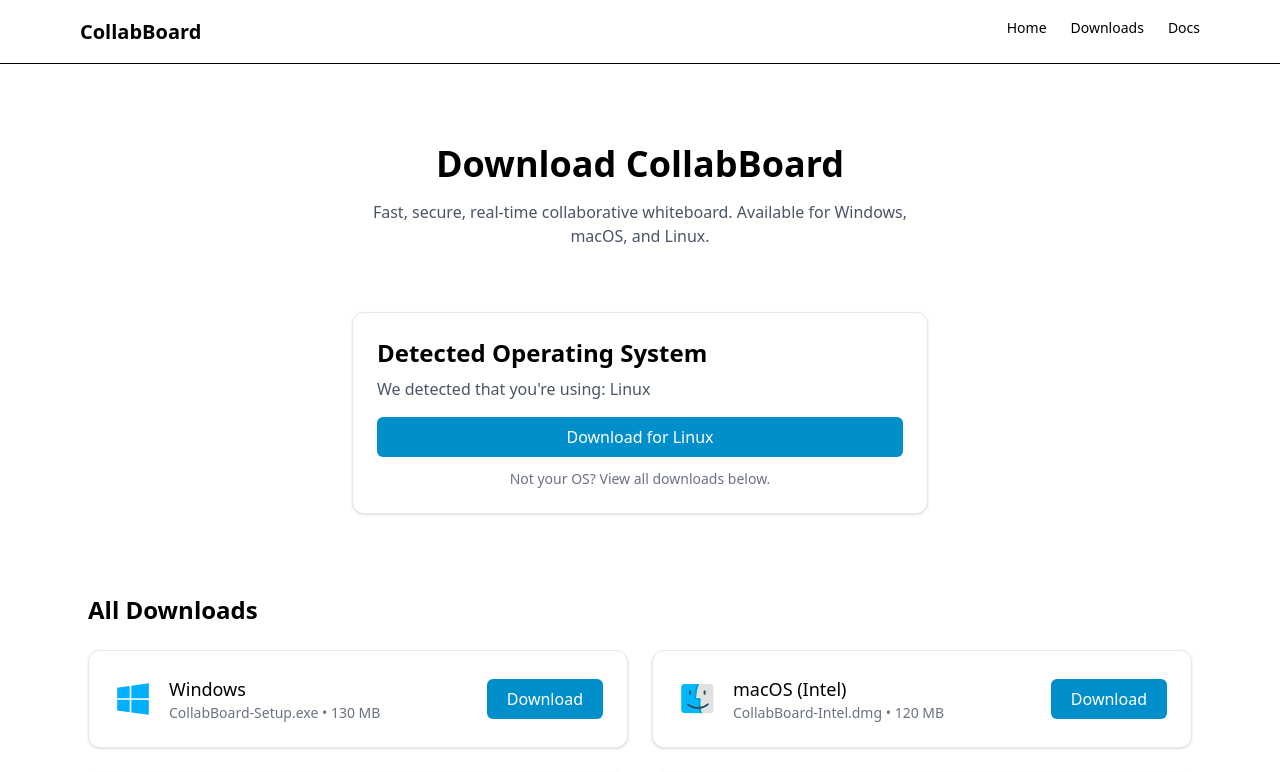
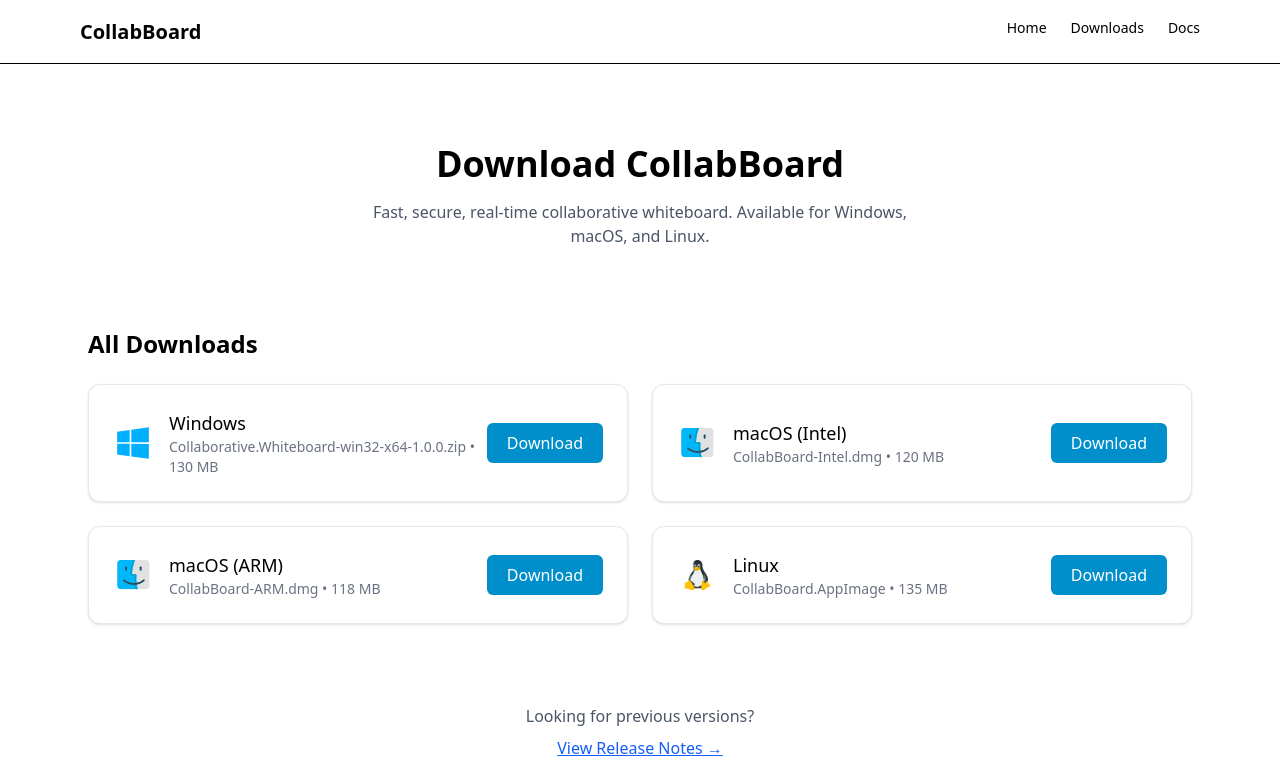
Before and after one commit to Iamjustrosh/collabboard-web, a React (Vite) app: page /downloads in a window 1280 px wide. Shown: the top 772 px of the page. Built offline with nearby package versions, Linux system fonts and the light colour scheme; no server answers.

Commit message:
Windows Download Added

```diff
--- a/src/pages/Downloads.jsx
+++ b/src/pages/Downloads.jsx
@@ -15,7 +15,7 @@ export default function Downloads() {
   const downloads = [
     {
       os: "Windows",
-      file: "CollabBoard-Setup.exe",
+      file: "Collaborative.Whiteboard-win32-x64-1.0.0.zip",
       size: "130 MB",
       icon: windowsIcon,
     },
@@ -38,6 +38,7 @@ export default function Downloads() {
       icon: linuxIcon,
     },
   ];
+  // https://github.com/Iamjustrosh/Major-Project/releases/download/v1.0.0/Collaborative.Whiteboard-win32-x64-1.0.0.zip
 
   useEffect(() => {
     // Fetch latest release data from GitHub
@@ -86,7 +87,7 @@ export default function Downloads() {
       </section>
 
       {/* -------------------- OS Detection -------------------- */}
-      <OSDetectedBox downloads={downloads} onDownload={handleDownload} />
+      {/* <OSDetectedBox downloads={downloads} onDownload={handleDownload} /> */}
 
       {/* -------------------- All Downloads Grid -------------------- */}
       <section className="mt-20">
```
